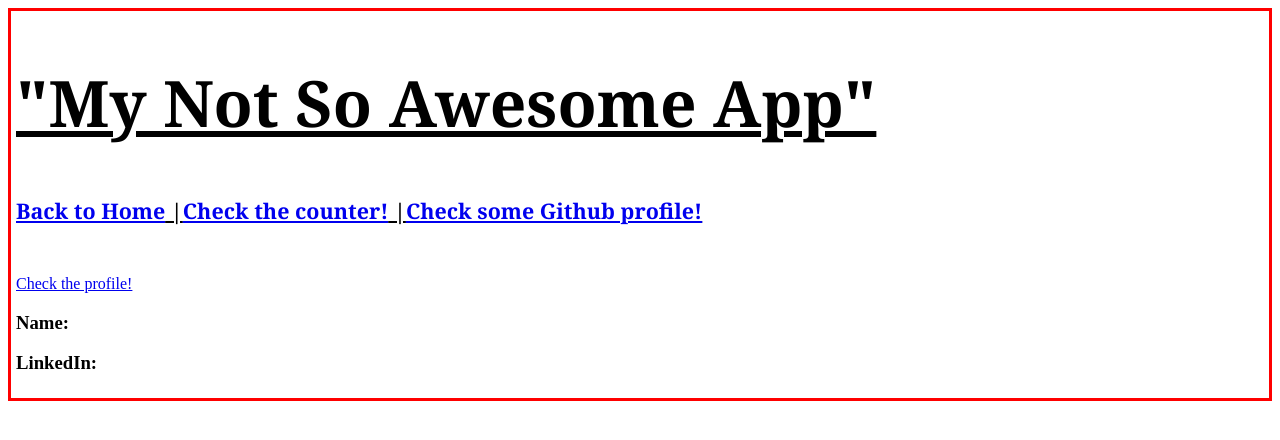
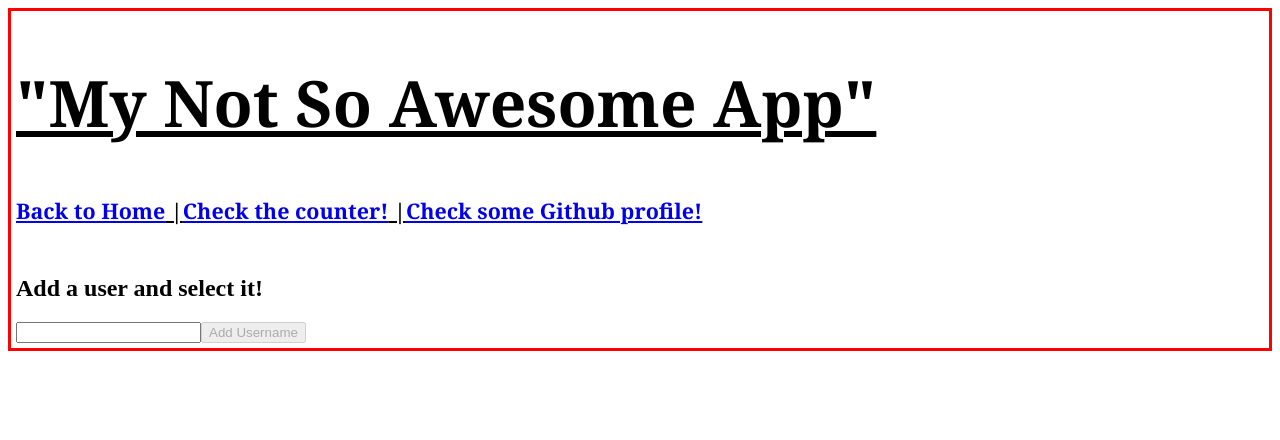
Before and after one commit to cristophergaziano/React_Ex, a React (Create React App) app in the folder my-app/: page /users/1 in a window 1280 px wide. Shown: the top 440 px of the page. Built offline with nearby package versions, Linux system fonts and the light colour scheme; no server answers.

Commit message:
exercise reactrouter-07 done

```diff
--- a/my-app/src/GithubUserList.js
+++ b/my-app/src/GithubUserList.js
@@ -36,8 +36,21 @@ export default function GithubUserList() {
 
   return (
     <div>
-      <Link to="/users/:username">Check the profile!</Link>
-      <Outlet />
+      <h2>Add a user and select it!</h2>
+      <ul>
+        {data.usernames.map((username, index) => (
+          <li key={index}>
+            <GithubUser username={username} />
+          </li>
+        ))}
+      </ul>
+      <input value={data.inputField} onChange={handleInputSave}></input>
+      <button
+        disabled={data.inputField === "" ? true : false}
+        onClick={handleInputAdd}
+      >
+        Add Username
+      </button>
     </div>
   );
 }
--- a/my-app/src/ShowGithubUser.js
+++ b/my-app/src/ShowGithubUser.js
@@ -6,7 +6,7 @@ const ShowGithubUser = () => {
 
   return (
     <div>
-      <GithubUser username="cristophergaziano" />
+      <GithubUser username={username} />
     </div>
   );
 };
```
